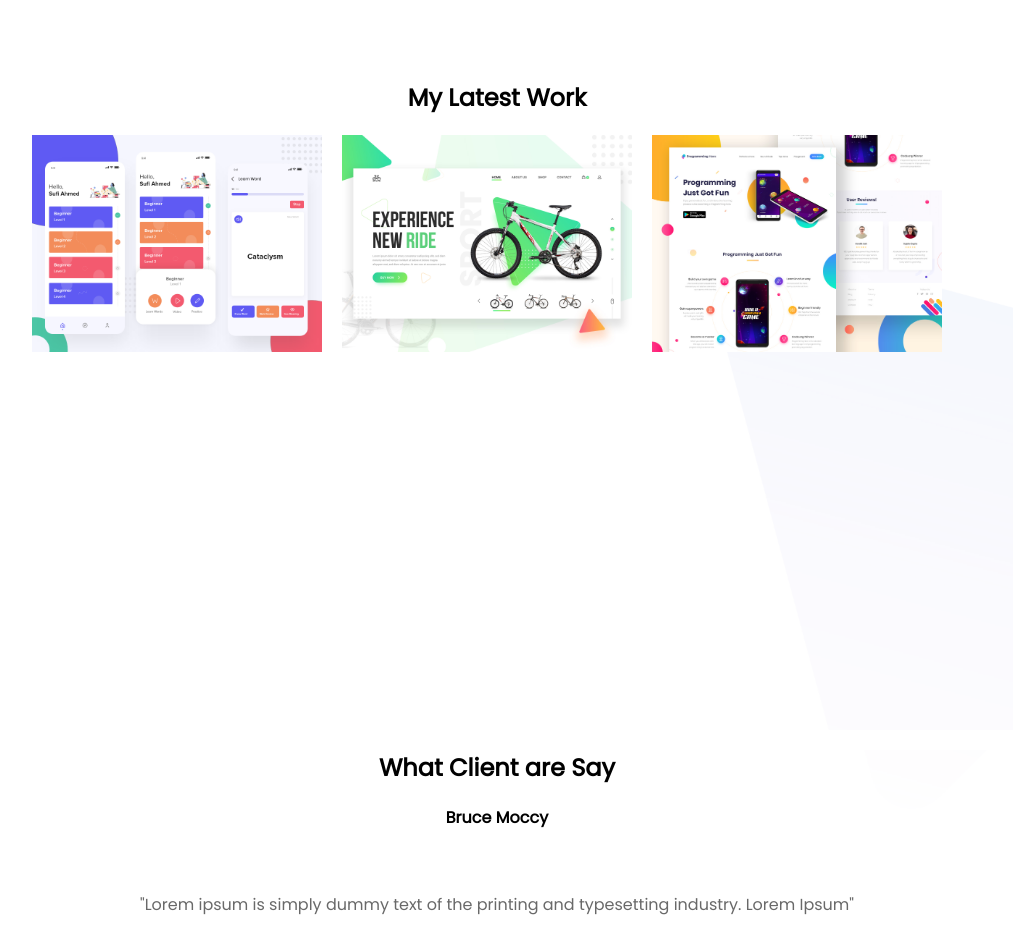
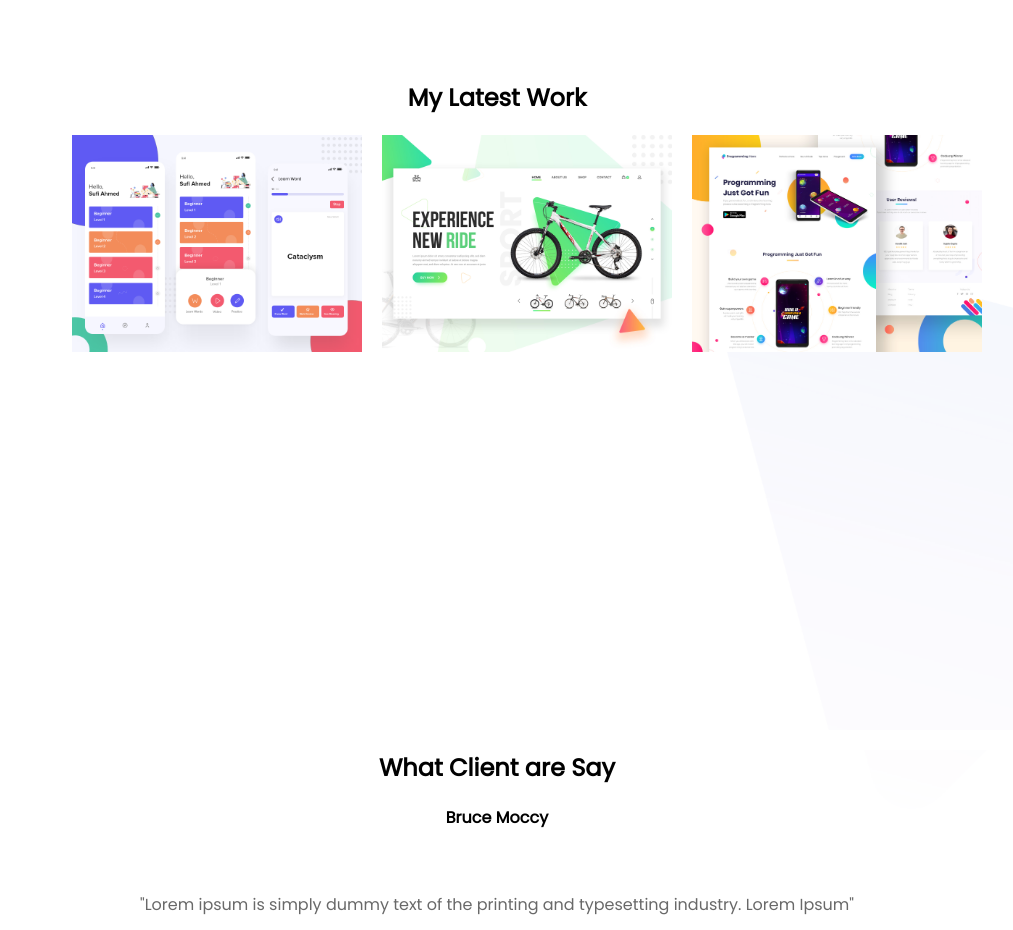
Before and after one commit to fnckamrul/kamrul_personal_website, a plain HTML site: page index.html in a window 1280 px wide. Shown: the part 1240-2170 px from the top of the page, without its empty margins (143-1156 px from the left). Drawn offline with Linux system fonts and the light colour scheme.

Commit message:
new px add

```diff
--- a/style.css
+++ b/style.css
@@ -55,7 +55,7 @@ h2{
 .settelment img{
     width: 290px;
     margin-bottom: 15px;
-   margin-left: 175px;
+   margin-left: 215px;
     float: left;
 
 }
```
